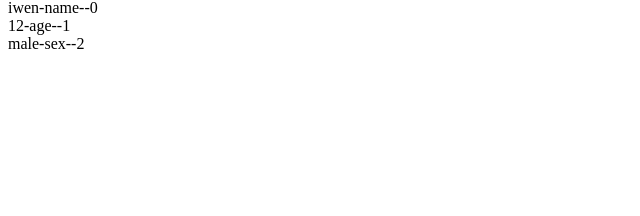
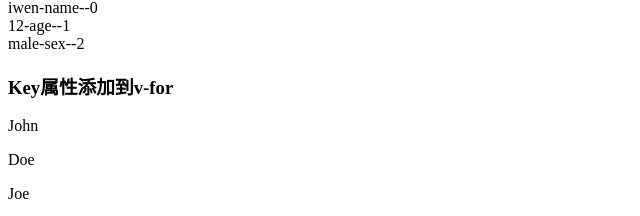
Before and after one commit to mindfreakcriss/my_vue_demo, a Vue app in the folder vue_base/: page / in a window 1280 px wide. Shown: the part 1585-1801 px from the top of the page, without its empty margins (0-640 px from the left). Before the commit the page ends 1646 px from the top, so only its background shows below. Built offline with nearby package versions, Linux system fonts and the light colour scheme.

Commit message:
【提交】key方便渲染

```diff
--- a/vue_base/src/App.vue
+++ b/vue_base/src/App.vue
@@ -2,10 +2,12 @@
 import HelloWorld from './components/HelloWorld.vue'
 import IfDemo from "@/components/IfDemo.vue";
 import ListDemo from "@/components/ListDemo.vue";
+import KeyDemo from "@/components/KeyDemo.vue";
 </script>
 
 <template>
   <HelloWorld />
   <IfDemo />
   <ListDemo></ListDemo>
+  <KeyDemo></KeyDemo>
 </template>
--- /dev/null
+++ b/vue_base/src/components/KeyDemo.vue
@@ -0,0 +1,18 @@
+<script>
+  export default {
+      data() {
+        return {
+          names:['John','Doe',"Joe"],
+        }
+      }
+  }
+</script>
+
+<template>
+<h3>Key属性添加到v-for</h3>
+  <p v-for="(item,index) in names" :key="index">{{item}}</p><!--推荐使用ID，不要用index , index 会变化-->
+</template>
+
+<style scoped>
+
+</style>
```
